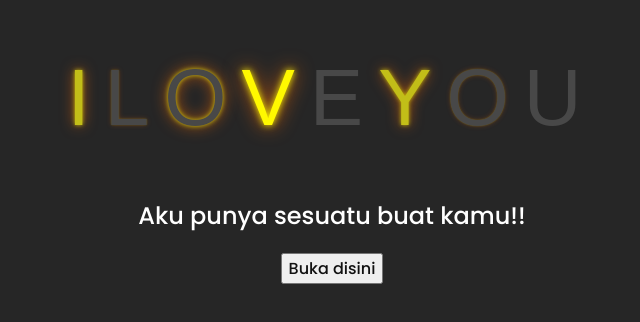
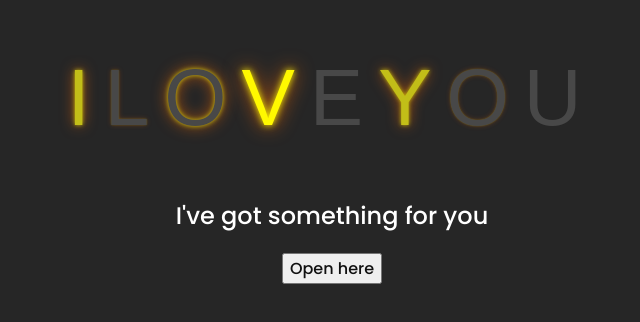
Before and after one commit to vibes09/24, a plain HTML site: page pesan.html in a window 1280 px wide. Shown: the part 302-624 px from the top of the page, without its empty margins (308-948 px from the left). Drawn offline with Linux system fonts and the light colour scheme.

Commit message:
Update pesan.html

```diff
--- a/pesan.html
+++ b/pesan.html
@@ -3,7 +3,7 @@
 <head>
     <meta charset="UTF-8">
     <meta name="viewport" content="width=device-width, initial-scale=1.0">
-    <title>Pesan Untukmu</title>
+    <title>Message For You</title>
     <link rel="stylesheet" type="text/css" href="css/style.css">
 </head>
 <body>
@@ -18,11 +18,11 @@
         <li>U</li>
     </ul>
         <div class="description">
-            <span>Aku punya sesuatu buat kamu!!</span>
+            <span>I've got something for you</span>
         </div>
         <div class="button">
             <button>
-                <a href="surprise.html">Buka disini</a>
+                <a href="surprise.html">Open here</a>
             </button>
 </body>
 </html>
```
